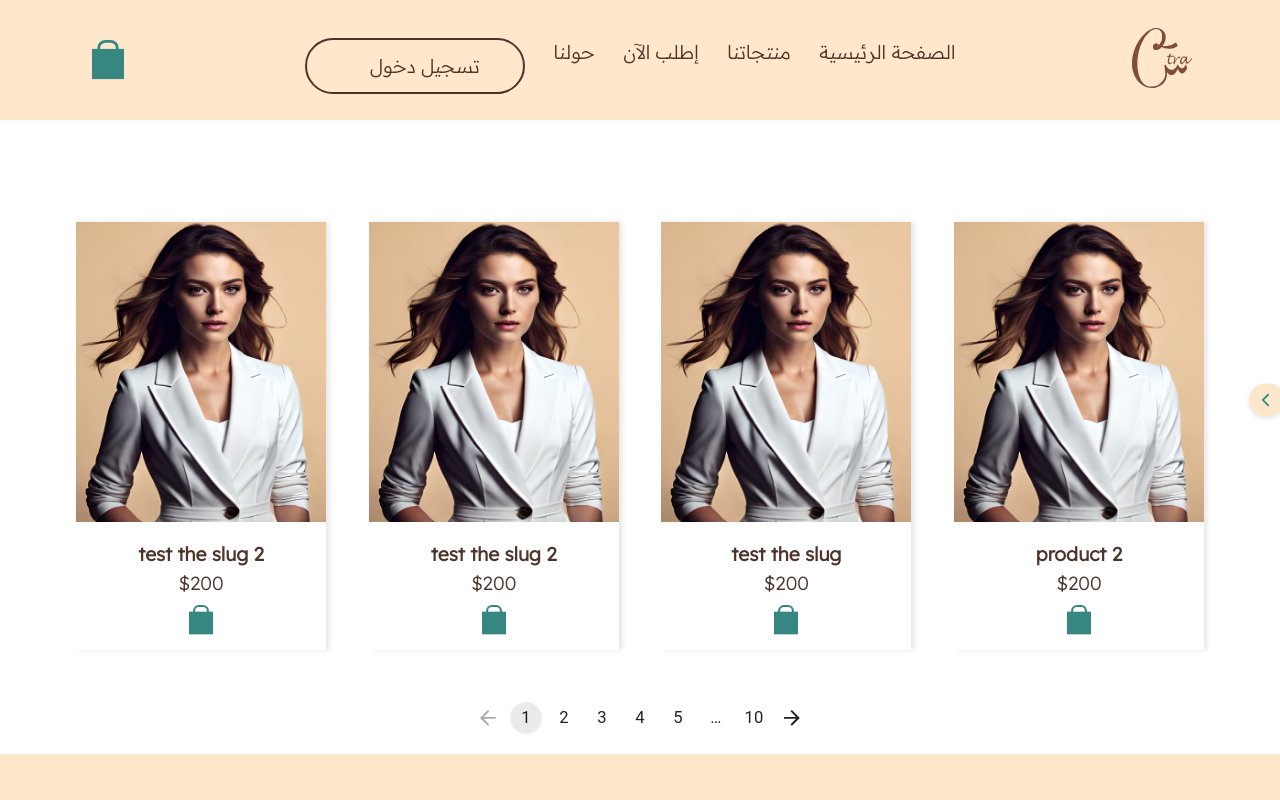
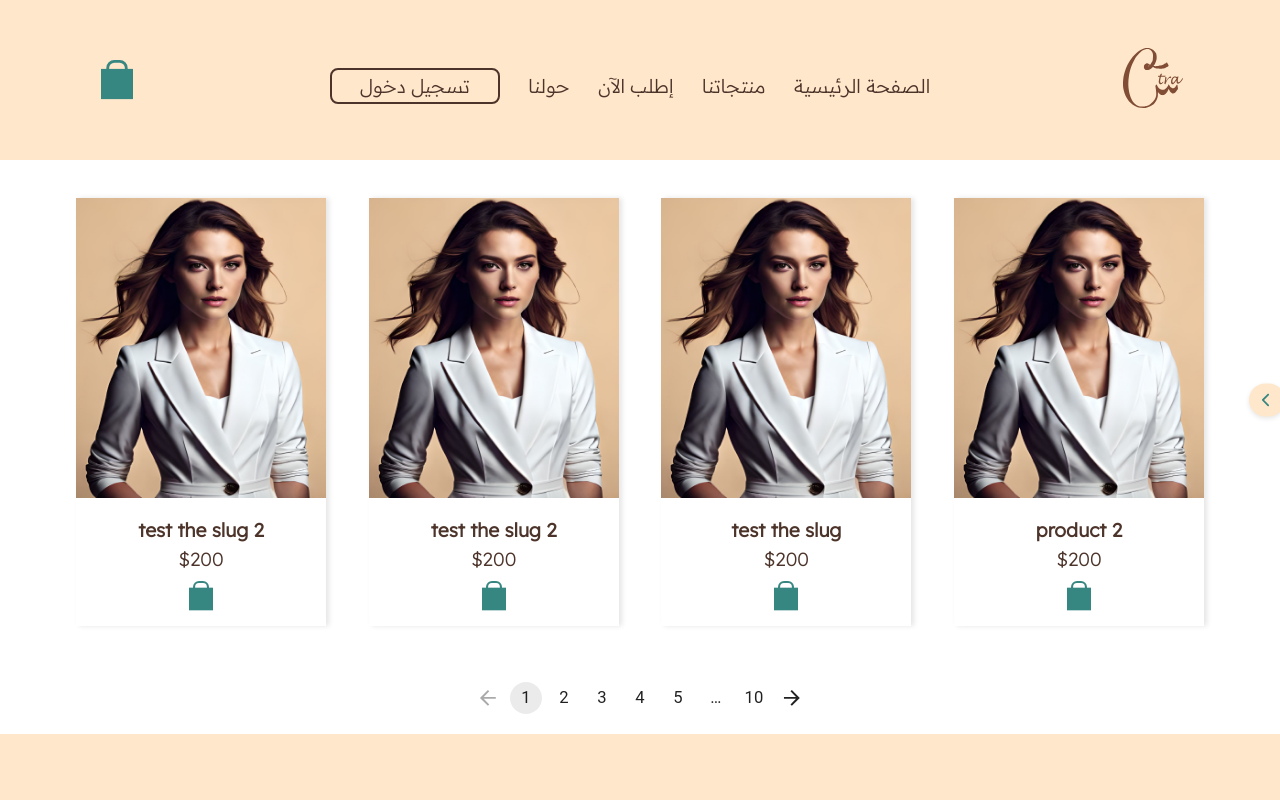
Before and after one commit to sabahAlmel/Citra-client, a React (Create React App) app in the folder client/: page /shop in a window 1280 px wide. Shown: the top 800 px of the page. Built offline with nearby package versions, Linux system fonts and the light colour scheme; a web font is replaced by a local one.

Commit message:
nav adjustments

```diff
--- a/client/src/layout/NavBar/NavBar.js
+++ b/client/src/layout/NavBar/NavBar.js
@@ -34,31 +34,26 @@ function NavBar() {
       window.removeEventListener("resize", handleResize);
     };
   }, []);
-    // Navbar
+  // Navbar
 
-
-    const bar1 = [styles.bar, menuOpen ? styles.lineone : ""].join(" ");
-    const bar2 = [styles.bar, menuOpen ? styles.linetwo : ""].join(" ");
-    const bar3 = [styles.bar, menuOpen ? styles.linethree : ""].join(" ");
+  const bar1 = [styles.bar, menuOpen ? styles.lineone : ""].join(" ");
+  const bar2 = [styles.bar, menuOpen ? styles.linetwo : ""].join(" ");
+  const bar3 = [styles.bar, menuOpen ? styles.linethree : ""].join(" ");
 
   return (
     <header>
       <nav className={styles.nav}>
-      <div className={styles.hamburger}  onClick={handleMenuClick}>
-          <span className={bar1 } ></span>
+        <div className={styles.hamburger} onClick={handleMenuClick}>
+          <span className={bar1}></span>
           <span className={bar2}></span>
           <span className={bar3}></span>
-
-
         </div>
-
 
         <div className={styles.divdrop}>
           <img className={styles.logo} src={logo} alt="citra's logo" />
         </div>
         <div>
           <ul className={` ${menuOpen ? styles.dropdown : styles.navUl}`}>
-
             <li>
               <NavLink
                 className={styles.link}
@@ -96,12 +91,9 @@ function NavBar() {
               </NavLink>
             </li>
 
-            <button className={`${styles.btn}`}  >
-             < NavLink className={styles.link} to="./signin">
+            <NavLink className={` ${styles.btn}`} to="./signin">
               تسجيل دخول
-              </NavLink>
-              <i className="fas fa-chevron-right"></i>
-            </button>
+            </NavLink>
           </ul>
         </div>
         {/* <form className={`${styles.form} ${menuOpen ? styles.open : ""}`}>
--- a/client/src/layout/NavBar/NavBar.module.css
+++ b/client/src/layout/NavBar/NavBar.module.css
@@ -4,25 +4,23 @@
   padding: 0;
   box-sizing: border-box;
 }
-header{
-  height: 23vh;
+header {
+  height: 20vh;
 }
 .nav {
   width: 100%;
-  height: 15vh;
+  height: 20vh;
   display: flex;
   flex-direction: row;
   justify-content: space-around;
   align-items: center;
-  background-color:var(--main-color)
+  background-color: var(--main-color);
 }
 .logo {
-
   width: 60px;
   height: 60px;
 }
 .order {
-
   width: 40px;
   height: 40px;
 }
@@ -33,9 +31,7 @@ header{
   justify-content: space-between;
   list-style-type: none;
   column-gap: 1.5rem;
-
 }
-
 
 input {
   border: none;
@@ -56,8 +52,8 @@ input:focus {
   top: 3.25rem;
   left: 44rem;
 } */
-li{
-  padding-top:14px ;
+li {
+  margin-top: 18px;
 }
 .link {
   text-decoration: none;
@@ -68,13 +64,11 @@ li{
   cursor: pointer;
 }
 
-
 .link {
-  transition: 0.7 ease;
+  transition: all 0.2s ease;
 }
 .link:hover {
-  color: var(--blue-color);
-
+  color: var(--brown-color);
 }
 /* ///////////////////////////////////////////////////////// */
 .btn {
@@ -82,10 +76,10 @@ li{
   display: flex;
   justify-content: center;
   align-items: center;
-  min-width: 220.52px;
-  min-height: 56px;
+  width: 170px;
+  min-height: 36px;
   font-size: 1.2em;
-  border-radius: 100px;
+  border-radius: var(--border-radius);
   cursor: pointer;
   font-weight: 400;
   position: relative;
@@ -94,46 +88,15 @@ li{
   background-color: transparent;
   overflow: hidden;
   margin-top: 12px;
-}
-
-.btn i {
+  text-decoration: none;
   font-size: 1em;
-  padding: 0 10px;
-  transition: all 0.5s linear;
-}
-
-.btn:hover i {
-  transform: translateX(10px);
-}
-
-.btn::before,
-.btn::after {
-  content: "";
-  position: absolute;
-  width: 100%;
-  height: 100%;
-  top: -100%;
-  left: 0;
-  background-color: gray;
-  z-index: -1;
-  transition: all 400ms ease-in;
+  padding: 0 5px;
+  transition: all 0.3s linear;
 }
 
 .btn:hover {
-  color: red;
-}
-
-.btn::before {
-  opacity: 0.3;
-}
-
-.btn::after {
-  transition-delay: 0.3s;
-}
-
-.btn:hover::before,
-.btn:hover::after {
-  top: 0;
+  color: white;
+  background-color: var(--blue-color);
 }
 
 /* ///////////////////////////////////////////////////////// */
@@ -151,26 +114,34 @@ li{
 /* ////////////////////////////////////////////////////// */
 
 @media (max-width: 950px) {
-
-
- .nav{
-
+  .nav {
     width: 100%;
     height: 15vh;
   }
-  .hamburger{
+  .hamburger {
     display: block;
     position: absolute;
     left: 0;
     margin: 0 3rem;
   }
-  .order{
+  .order {
     position: absolute;
+    width: 25x;
+    height: 25px;
+    right: 4rem;
+
   }
-  .divdrop{
-    position: relative
+  /* .order::before{
+content: "x";
+color: red;
+top:10rem;
+left: 0;
+width: 70px;
+height: 70px;  }; */
+  .divdrop {
+    position: relative;
   }
-  .dropdown{
+  .dropdown {
     position: absolute;
     height: auto;
     left: 0px;
@@ -180,34 +151,28 @@ li{
     flex-direction: column;
     z-index: 1000;
     background-color: var(--main-color);
-    margin-top: 16rem;
+    margin-top: 18rem;
     align-items: center;
-    padding: 10px
+    padding: 10px;
   }
-
 
   .navUl {
     z-index: 1000;
     display: none;
     flex-direction: column;
-
   }
-  li{
-
+  li {
     height: 2rem;
     display: flex;
     flex-direction: column;
-
-
   }
 
-  .logo{
+  .logo {
     position: absolute;
     bottom: -1rem;
     width: 36px;
     height: 36px;
-    left: 6rem;
-
+    right: 10rem;
   }
 
   /* /////////////////////////////////// */
@@ -219,7 +184,6 @@ li{
     margin-top: 3em;
     transition: all 500ms ease;
   }
-
 
   .hamburger .bar {
     transform-origin: 15% 50%;
@@ -239,17 +203,24 @@ li{
 
   /* ////////////////////////btn/./////////// */
 
-
+  .btn:hover {
+    color: var(--main-color);
+    /* background-color: var(--blue-color); */
+  }
 }
 @media (max-width: 757px) {
-  .logo{
+  .logo {
     display: block;
     position: absolute;
     bottom: -1rem;
     width: 36px;
     height: 36px;
-    left: 0;
-    margin: 0 3rem;
-
+    right: 8rem;
+    margin: 0 0rem;
   }
 }
+@media (max-width: 500px) {
+  .logo {
+    right: 5rem;
+  }
+}
```
Lines whose indentation alone changed are shown as unchanged.
